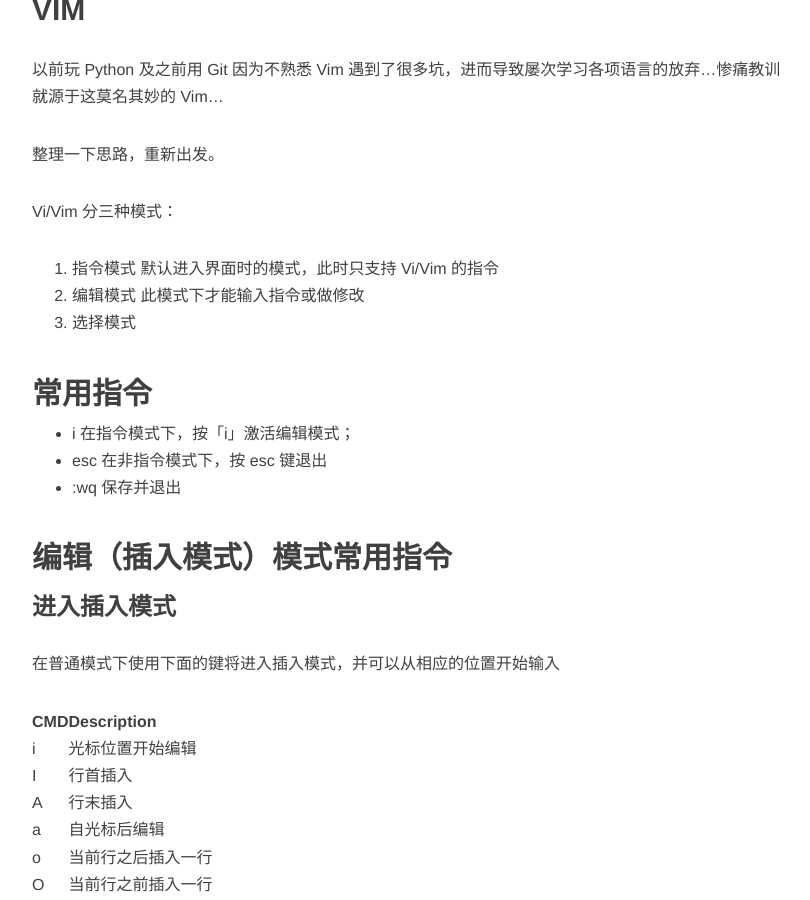
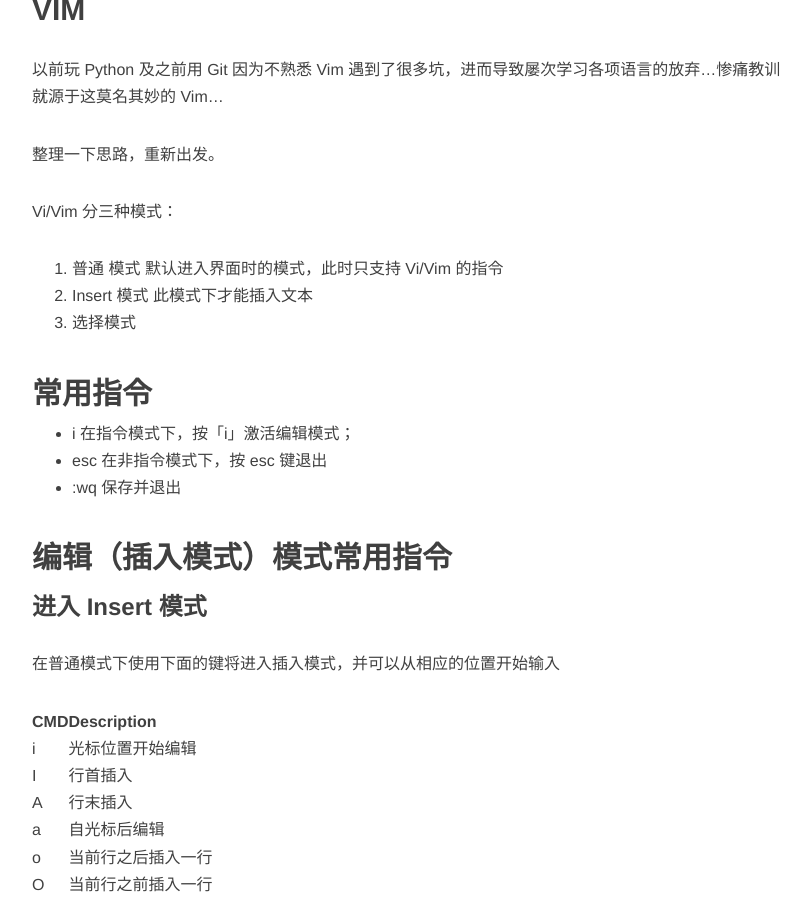
Before and after one commit to Azeril/Microdust, a Jekyll site: the page built from _posts/2015-10-23-Vim.md, in a window 1280 px wide and 900 px high, scrolled down 481 px. Shown: the whole window, without its empty margins (233-1043 px from the left). Built offline with Jekyll 4.4.1, drawn with Linux system fonts in a browser that asks for light colours; nearby versions of some CDN libraries; comment, search, counter and statistics services are not loaded.

Commit message:
Add some changes

```diff
--- a/_posts/2015-10-23-Vim.md
+++ b/_posts/2015-10-23-Vim.md
@@ -14,8 +14,8 @@
 
 Vi/Vim 分三种模式：
 
-1. 指令模式 默认进入界面时的模式，此时只支持 Vi/Vim 的指令
-2. 编辑模式 此模式下才能输入指令或做修改
+1. 普通 模式 默认进入界面时的模式，此时只支持 Vi/Vim 的指令
+2. Insert 模式 此模式下才能插入文本
 3. 选择模式
 
 ## 常用指令
@@ -27,7 +27,7 @@
 ## 编辑（插入模式）模式常用指令
 
 
-### 进入插入模式
+### 进入 Insert 模式
 
 在普通模式下使用下面的键将进入插入模式，并可以从相应的位置开始输入
 
```
Also changed, not shown: other parts of _posts/2015-10-23-Vim.md (+1 -1 lines), _posts/2015-11-27-Example.md (added, +1 -0 lines), test.md (added).
